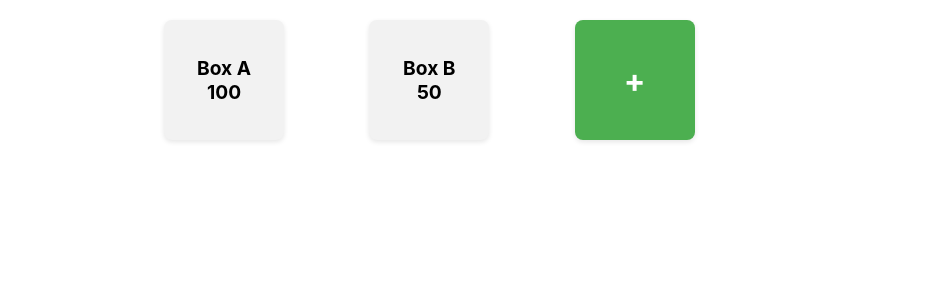
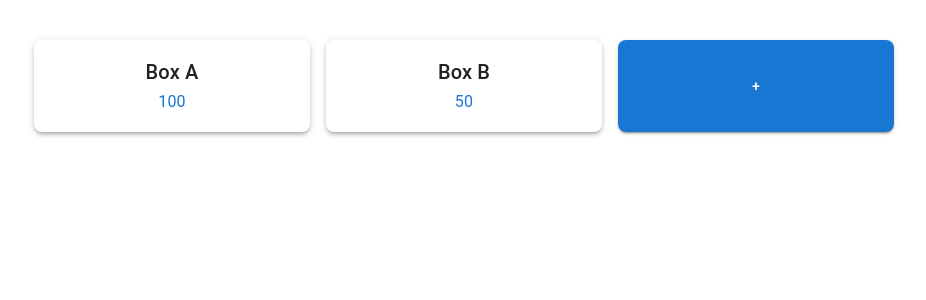
Before and after one commit to aspiforgreat/traveltracker, a React (Create React App) app: page / in a window 1280 px wide. Shown: the top 300 px of the page, without its empty margins (176-1102 px from the left). Built offline with nearby package versions, Linux system fonts and the light colour scheme.

Commit message:
moved add form into a new component cuz it will have more features than it should have in one blob file, i am unhinged

```diff
--- a/package.json
+++ b/package.json
@@ -3,6 +3,9 @@
   "version": "0.1.0",
   "private": true,
   "dependencies": {
+    "@emotion/react": "^11.14.0",
+    "@emotion/styled": "^11.14.0",
+    "@mui/material": "^6.4.4",
     "cra-template": "1.2.0",
     "react": "^19.0.0",
     "react-dom": "^19.0.0",
--- a/src/AddBoxForm.js
+++ b/src/AddBoxForm.js
@@ -1,4 +1,5 @@
 import React, { useState } from "react";
+import { Box, Button, TextField, Paper, Typography } from "@mui/material";
 
 const AddBoxForm = ({ onClose, onSave }) => {
     const [name, setName] = useState("");
@@ -14,40 +15,32 @@ const AddBoxForm = ({ onClose, onSave }) => {
     };
 
     return (
-        <div className="modal">
-            <h2 className="text-xl font-bold mb-4 text-center">Add a New Box</h2>
-            <form onSubmit={handleSubmit} className="space-y-4">
-                <input
-                    type="text"
-                    placeholder="Name"
+        <Paper sx={{ p: 4, width: 300, textAlign: "center", borderRadius: 2 }}>
+            <Typography variant="h6" gutterBottom>Add a New Box</Typography>
+            <form onSubmit={handleSubmit}>
+                <TextField
+                    fullWidth
+                    label="Name"
+                    variant="outlined"
                     value={name}
                     onChange={(e) => setName(e.target.value)}
-                    className="w-full p-2 border rounded-lg focus:outline-none focus:ring-2 focus:ring-blue-500"
+                    sx={{ mb: 2 }}
                 />
-                <input
+                <TextField
+                    fullWidth
+                    label="Number"
                     type="number"
-                    placeholder="Number"
+                    variant="outlined"
                     value={number}
                     onChange={(e) => setNumber(e.target.value)}
-                    className="w-full p-2 border rounded-lg focus:outline-none focus:ring-2 focus:ring-blue-500"
+                    sx={{ mb: 2 }}
                 />
-                <div className="flex justify-between">
-                    <button
-                        type="button"
-                        onClick={onClose}
-                        className="px-4 py-2 bg-gray-300 rounded-lg hover:bg-gray-400"
-                    >
-                        Cancel
-                    </button>
-                    <button
-                        type="submit"
-                        className="px-4 py-2 bg-blue-500 text-white rounded-lg hover:bg-blue-600"
-                    >
-                        Save
-                    </button>
-                </div>
+                <Box sx={{ display: "flex", justifyContent: "space-between", mt: 2 }}>
+                    <Button variant="outlined" onClick={onClose}>Cancel</Button>
+                    <Button variant="contained" type="submit">Save</Button>
+                </Box>
             </form>
-        </div>
+        </Paper>
     );
 };
 
--- a/src/App.js
+++ b/src/App.js
@@ -1,22 +1,30 @@
 import React, { useState } from "react";
 import { BrowserRouter as Router, Routes, Route, useNavigate } from "react-router-dom";
-import "./App.css";
+import { Box, Button, Container, Grid, Paper, Typography, Modal, TextField } from "@mui/material";
 import DetailPage from "./DetailPage";
-import AddBoxForm from "./AddBoxForm"; // ✅ Import the separate form component
+import AddBoxForm from "./AddBoxForm";
 
-const Box = ({ name, number, onDragStart, onDrop, onClick }) => {
+const DraggableBox = ({ name, number, onDragStart, onDrop, onClick }) => {
     return (
-        <div
-            className="box"
+        <Paper
+            elevation={3}
+            sx={{
+                padding: 2,
+                borderRadius: 2,
+                textAlign: "center",
+                cursor: "pointer",
+                backgroundColor: "#fff",
+                "&:hover": { backgroundColor: "#f0f0f0" },
+            }}
             draggable
             onDragStart={(e) => onDragStart(e, name, number)}
-            onDragOver={(e) => e.preventDefault()} // Allows dropping
+            onDragOver={(e) => e.preventDefault()}
             onDrop={(e) => onDrop(e, name, number)}
             onClick={() => onClick(name, number)}
         >
-            <div className="box-name">{name}</div>
-            <div className="box-number">{number}</div>
-        </div>
+            <Typography variant="h6">{name}</Typography>
+            <Typography variant="subtitle1" color="primary">{number}</Typography>
+        </Paper>
     );
 };
 
@@ -48,10 +56,10 @@ const AppContent = () => {
             setBoxes((prevBoxes) =>
                 prevBoxes.map((box) => {
                     if (box.name === transferPopup.from.name) {
-                        return { ...box, number: Math.max(0, box.number - amount) }; // Subtract from source
+                        return { ...box, number: Math.max(0, box.number - amount) };
                     }
                     if (box.name === transferPopup.to.name) {
-                        return { ...box, number: box.number + amount }; // Add to target
+                        return { ...box, number: box.number + amount };
                     }
                     return box;
                 })
@@ -67,52 +75,62 @@ const AppContent = () => {
     };
 
     return (
-        <div className="container">
+        <Container sx={{ mt: 5 }}>
+            <Grid container spacing={2} justifyContent="center">
                 {boxes.map((box) => (
-                <Box
-                    key={box.name}
+                    <Grid item xs={12} sm={4} md={3} key={box.name}>
+                        <DraggableBox
                             {...box}
                             onDragStart={handleDragStart}
                             onDrop={handleDrop}
                             onClick={() => navigate("/detail", { state: { box } })}
                         />
+                    </Grid>
                 ))}
 
-            {/* Add Box Button */}
-            <div className="box add-box" onClick={() => setShowAddModal(true)}>
-                <span>+</span>
-            </div>
+                {/* Add New Box Button */}
+                <Grid item xs={12} sm={4} md={3}>
+                    <Button
+                        variant="contained"
+                        sx={{ width: "100%", height: "100%", borderRadius: 2 }}
+                        onClick={() => setShowAddModal(true)}
+                    >
+                        +
+                    </Button>
+                </Grid>
+            </Grid>
 
-            {/* Add Box Modal - Now Using Separate Component */}
-            {showAddModal && (
-                <div className="modal-overlay">
+            {/* Add Box Modal */}
+            <Modal open={showAddModal} onClose={() => setShowAddModal(false)}>
+                <Box sx={{ display: "flex", justifyContent: "center", alignItems: "center", height: "100vh" }}>
                     <AddBoxForm onClose={() => setShowAddModal(false)} onSave={handleAddBox} />
-                </div>
-            )}
+                </Box>
+            </Modal>
 
             {/* Transfer Modal */}
-            {transferPopup && (
-                <div className="modal-overlay">
-                    <div className="modal">
-                        <h3>Transfer Amount</h3>
-                        <p>
-                            <strong>{transferPopup.from.name} ({transferPopup.from.number})</strong> →
-                            <strong> {transferPopup.to.name} ({transferPopup.to.number})</strong>
-                        </p>
-                        <input
+            <Modal open={Boolean(transferPopup)} onClose={() => setTransferPopup(null)}>
+                <Box sx={{ p: 4, bgcolor: "white", borderRadius: 2, mx: "auto", mt: 10, width: 300, textAlign: "center" }}>
+                    <Typography variant="h6">Transfer Amount</Typography>
+                    <Typography>
+                        <strong>{transferPopup?.from.name} ({transferPopup?.from.number})</strong> →
+                        <strong> {transferPopup?.to.name} ({transferPopup?.to.number})</strong>
+                    </Typography>
+                    <TextField
+                        fullWidth
+                        label="Amount"
                         type="number"
-                            placeholder="Amount"
+                        variant="outlined"
+                        sx={{ mt: 2 }}
                         value={transferAmount}
                         onChange={(e) => setTransferAmount(e.target.value)}
                     />
-                        <div className="modal-buttons">
-                            <button onClick={handleTransfer}>Confirm</button>
-                            <button onClick={() => setTransferPopup(null)}>Cancel</button>
-                        </div>
-                    </div>
-                </div>
-            )}
-        </div>
+                    <Box sx={{ mt: 2, display: "flex", justifyContent: "space-between" }}>
+                        <Button variant="contained" onClick={handleTransfer}>Confirm</Button>
+                        <Button variant="outlined" onClick={() => setTransferPopup(null)}>Cancel</Button>
+                    </Box>
+                </Box>
+            </Modal>
+        </Container>
     );
 };
 
```
Also changed, not shown: 1 other file (tests, documents, lock files or other folders). Lines whose indentation alone changed are shown as unchanged.
